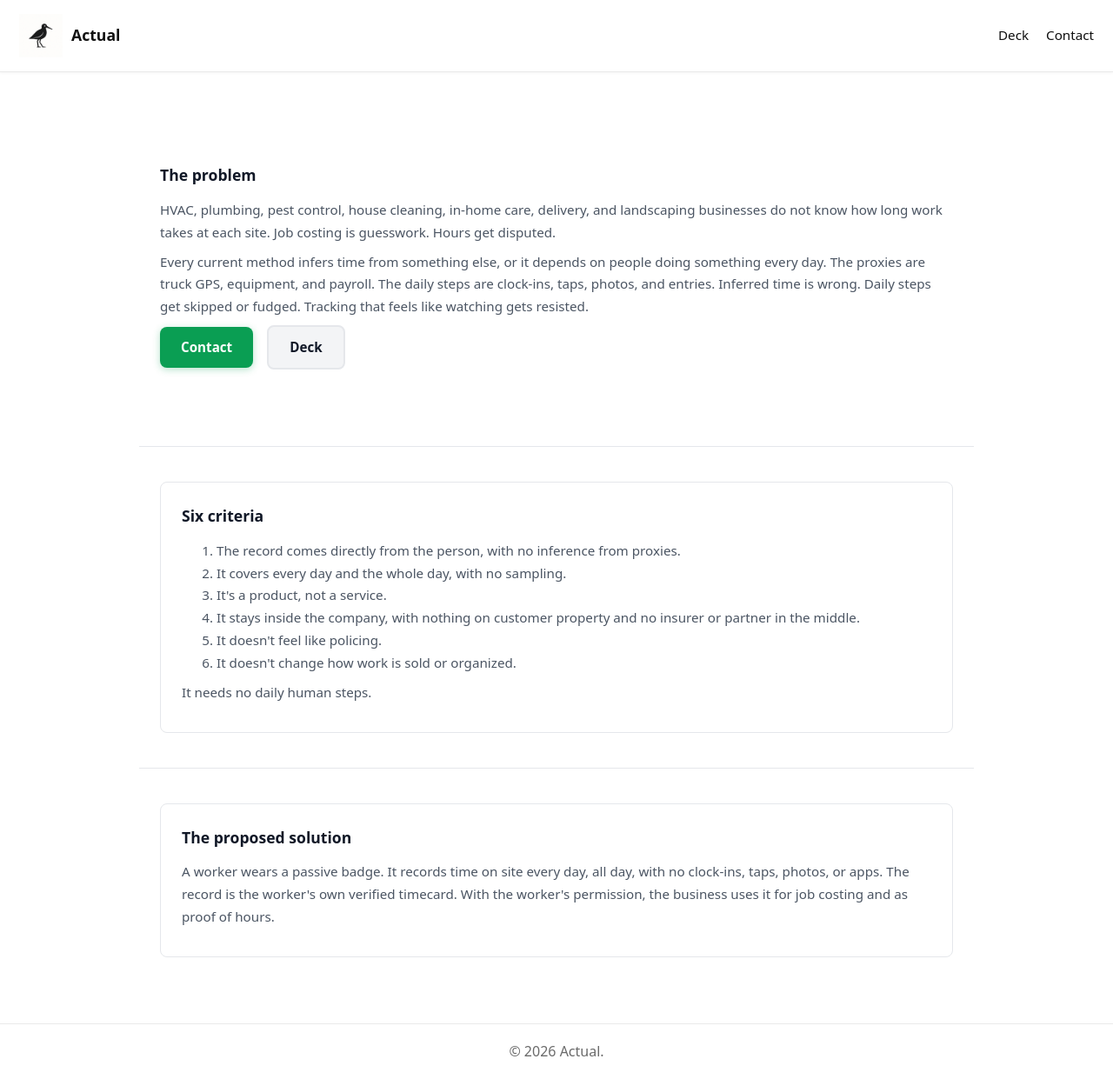
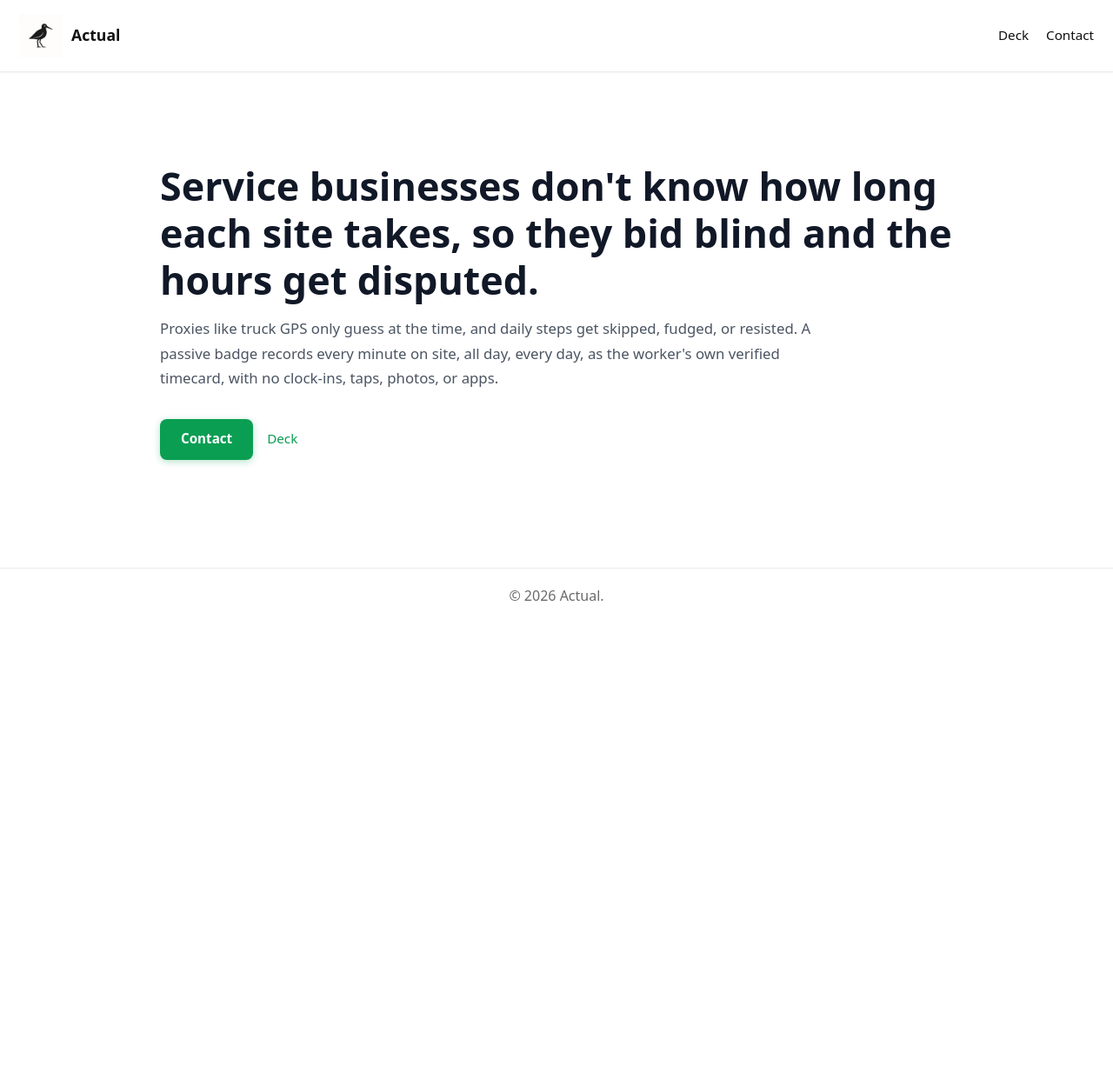
Before and after one commit to greg-e/limosa.work, a Jekyll site: the page built from index.html, in a window 1280 px wide and 1241 px high. Shown: the whole window at 87% size. Built offline with Jekyll 4.4.1, drawn with Linux system fonts in a browser that asks for light colours.

Commit message:
Lead the landing page with the problem and the badge
Put a short headline and two sentences above Contact, and drop the
section headers. Leave the criteria off so they do not dilute the hit.

Co-authored-by: Greg Ehrenberg <greg-e@users.noreply.github.com>

```diff
--- a/index.html
+++ b/index.html
@@ -5,44 +5,13 @@ title: Home
 <main class="actual actual-page">
   <section class="actual-hero">
     <div class="actual-container">
-      <h2 class="actual-card-title">The problem</h2>
-      <p class="actual-card-body">
-        HVAC, plumbing, pest control, house cleaning, in-home care, delivery, and landscaping businesses do not know how long work takes at each site. Job costing is guesswork. Hours get disputed.
-      </p>
-      <p class="actual-card-body">
-        Every current method infers time from something else, or it depends on people doing something every day. The proxies are truck GPS, equipment, and payroll. The daily steps are clock-ins, taps, photos, and entries. Inferred time is wrong. Daily steps get skipped or fudged. Tracking that feels like watching gets resisted.
+      <h1 class="actual-hero-title">Service businesses don't know how long each site takes, so they bid blind and the hours get disputed.</h1>
+      <p class="actual-hero-subtitle">
+        Proxies like truck GPS only guess at the time, and daily steps get skipped, fudged, or resisted. A passive badge records every minute on site, all day, every day, as the worker's own verified timecard, with no clock-ins, taps, photos, or apps.
       </p>
       <div class="actual-hero-actions">
         <a class="btn-primary" href="/pages/contact.html">Contact</a>
-        <a class="btn-ghost" href="/actual/">Deck</a>
-      </div>
-    </div>
-  </section>
-
-  <section class="actual-strip">
-    <div class="actual-container">
-      <div class="actual-card">
-        <h2 class="actual-card-title">Six criteria</h2>
-        <ol class="actual-card-body">
-          <li>The record comes directly from the person, with no inference from proxies.</li>
-          <li>It covers every day and the whole day, with no sampling.</li>
-          <li>It's a product, not a service.</li>
-          <li>It stays inside the company, with nothing on customer property and no insurer or partner in the middle.</li>
-          <li>It doesn't feel like policing.</li>
-          <li>It doesn't change how work is sold or organized.</li>
-        </ol>
-        <p class="actual-card-body">It needs no daily human steps.</p>
-      </div>
-    </div>
-  </section>
-
-  <section class="actual-strip">
-    <div class="actual-container">
-      <div class="actual-card">
-        <h2 class="actual-card-title">The proposed solution</h2>
-        <p class="actual-card-body">
-          A worker wears a passive badge. It records time on site every day, all day, with no clock-ins, taps, photos, or apps. The record is the worker's own verified timecard. With the worker's permission, the business uses it for job costing and as proof of hours.
-        </p>
+        <a class="btn-link" href="/actual/">Deck</a>
       </div>
     </div>
   </section>
```
